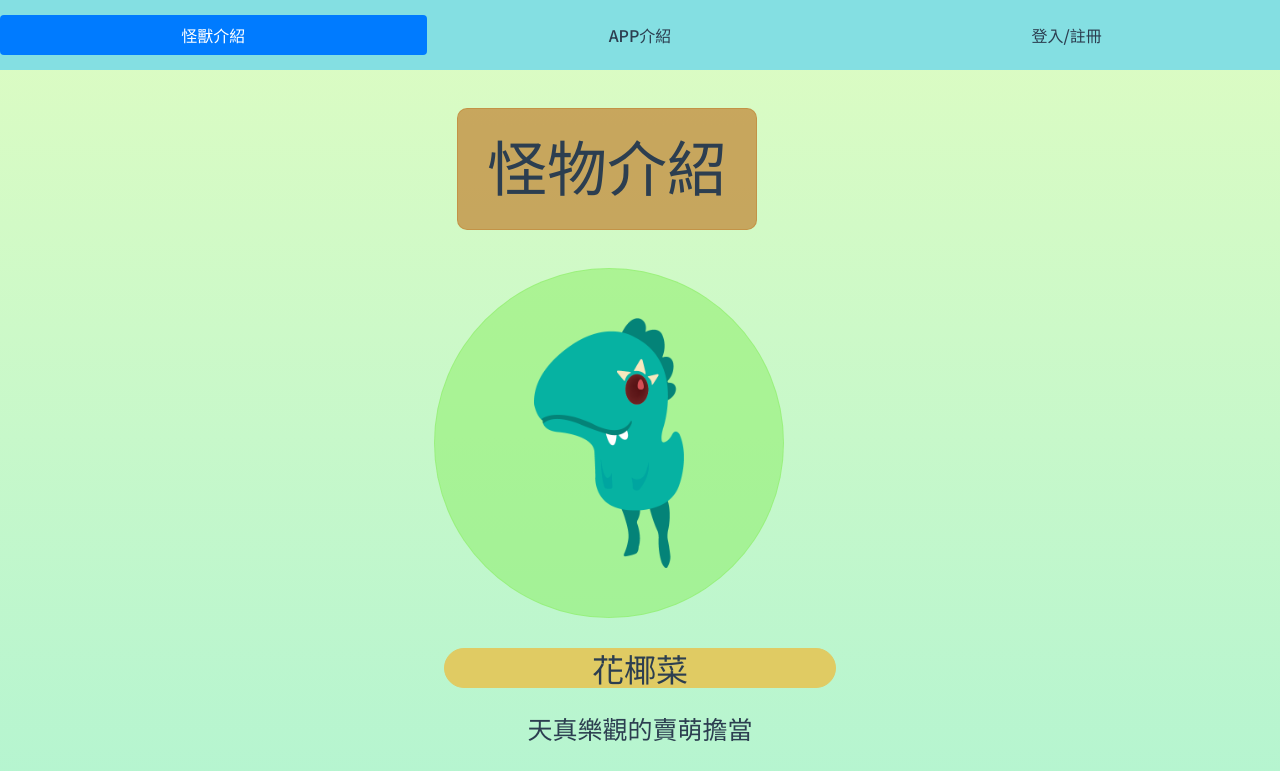
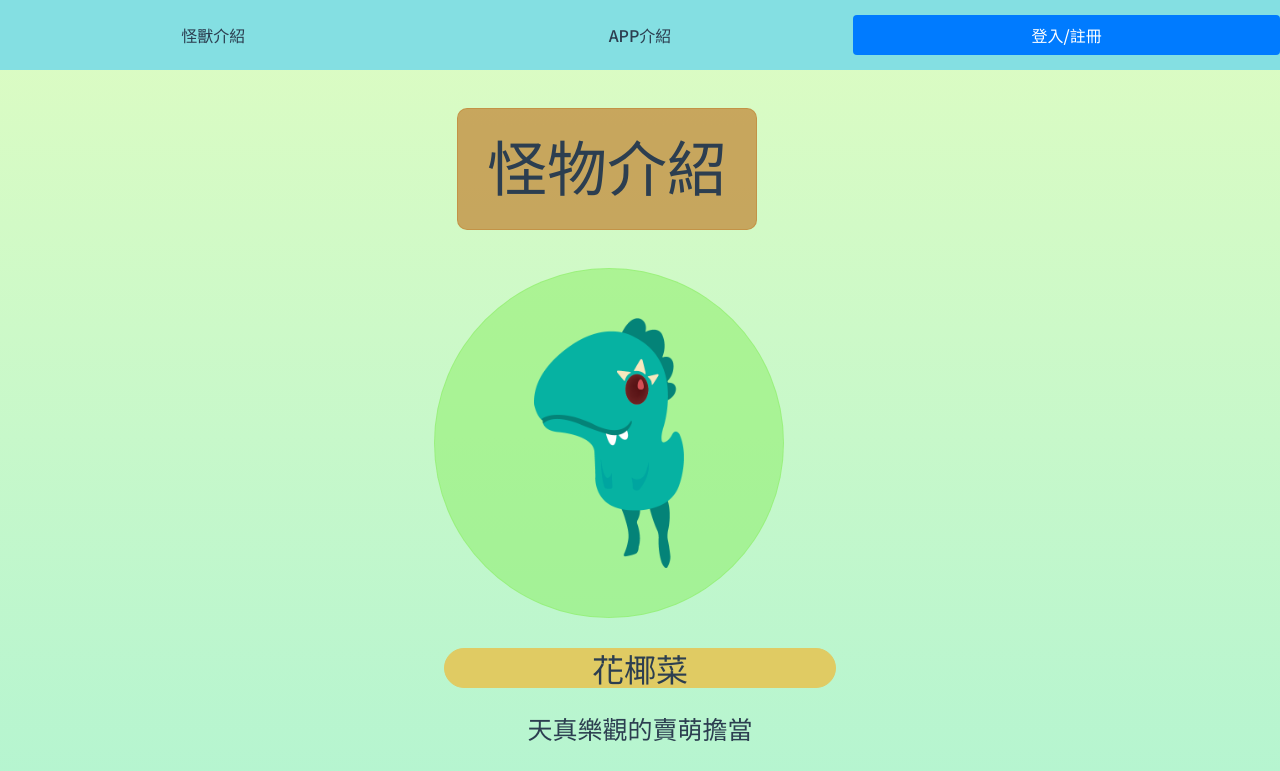
Before and after one commit to SkylerChou/OLMonster, a Vue app: page / in a window 1280 px wide. Shown: the top 771 px of the page. Built offline with nearby package versions, Linux system fonts and the light colour scheme.

Commit message:
小驗收更新

```diff
--- a/src/components/Navs/index.vue
+++ b/src/components/Navs/index.vue
@@ -61,13 +61,13 @@ export default {
     >
       <li class="nav-item">
         <a
-          class="nav-link active"
+          class="nav-link"
           id="home-tab"
           data-toggle="tab"
           href="#home"
           role="tab"
           aria-controls="home"
-          aria-selected="true"
+          aria-selected="false"
           >怪獸介紹</a
         >
       </li>
@@ -85,13 +85,13 @@ export default {
       </li>
       <li class="nav-item">
         <a
-          class="nav-link"
+          class="nav-link active"
           id="login-tab"
           data-toggle="tab"
           href="#login"
           role="tab"
           aria-controls="login"
-          aria-selected="false"
+          aria-selected="true"
           >登入/註冊</a
         >
       </li>
--- a/src/components/stock/index.vue
+++ b/src/components/stock/index.vue
@@ -112,8 +112,10 @@
 </template>
 
 <script>
-import Chart from "@/components/Chart/index.vue";
-import Calculator from "@/components/Calculator/index.vue";
+const Chart = () => import("@/components/Chart/index.vue");
+const Calculator = () => import("@/components/Calculator/index.vue");
+// import Chart from "@/components/Chart/index.vue";
+// import Calculator from "@/components/Calculator/index.vue";
 
 export default {
   name: "Home",
--- a/src/views/AppView.vue
+++ b/src/views/AppView.vue
@@ -70,8 +70,12 @@
         aria-labelledby="deal-tab"
         style="height: 100vh"
       >
-        <h1 class="title text-font-bold">投資市場</h1>
-        <Stock />
+        <div id="con">
+          <div>
+            <h1 class="title text-font-bold">投資市場</h1>
+            <Stock />
+          </div>
+        </div>
       </div>
       <div
         class="tab-pane fade"
@@ -101,9 +105,12 @@
 </template>
 
 <script>
-import Pet from "@/components/Pet/index.vue";
-import Knowledge from "@/components/Knowledge/index.vue";
-import Stock from "@/components/Stock/index.vue";
+const Pet = () => import("@/components/Pet/index.vue");
+const Knowledge = () => import("@/components/Knowledge/index.vue");
+const Stock = () => import("@/components/Stock/index.vue");
+// import Pet from "@/components/Pet/index.vue";
+// import Knowledge from "@/components/Knowledge/index.vue";
+// import Stock from "@/components/Stock/index.vue";
 import cookie from "../utils/cookie";
 
 export default {
```
Also changed, not shown: src/components/Chart/index.vue (+4 -4 lines).
